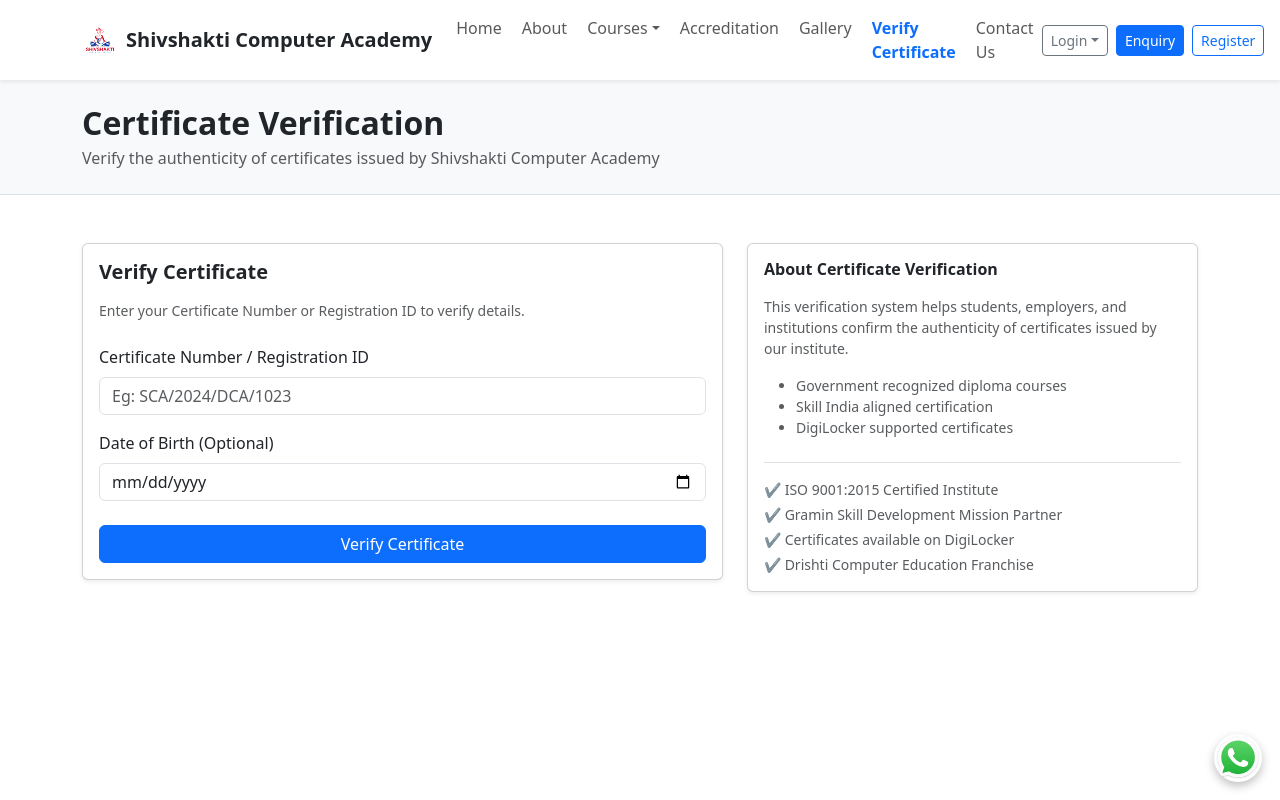
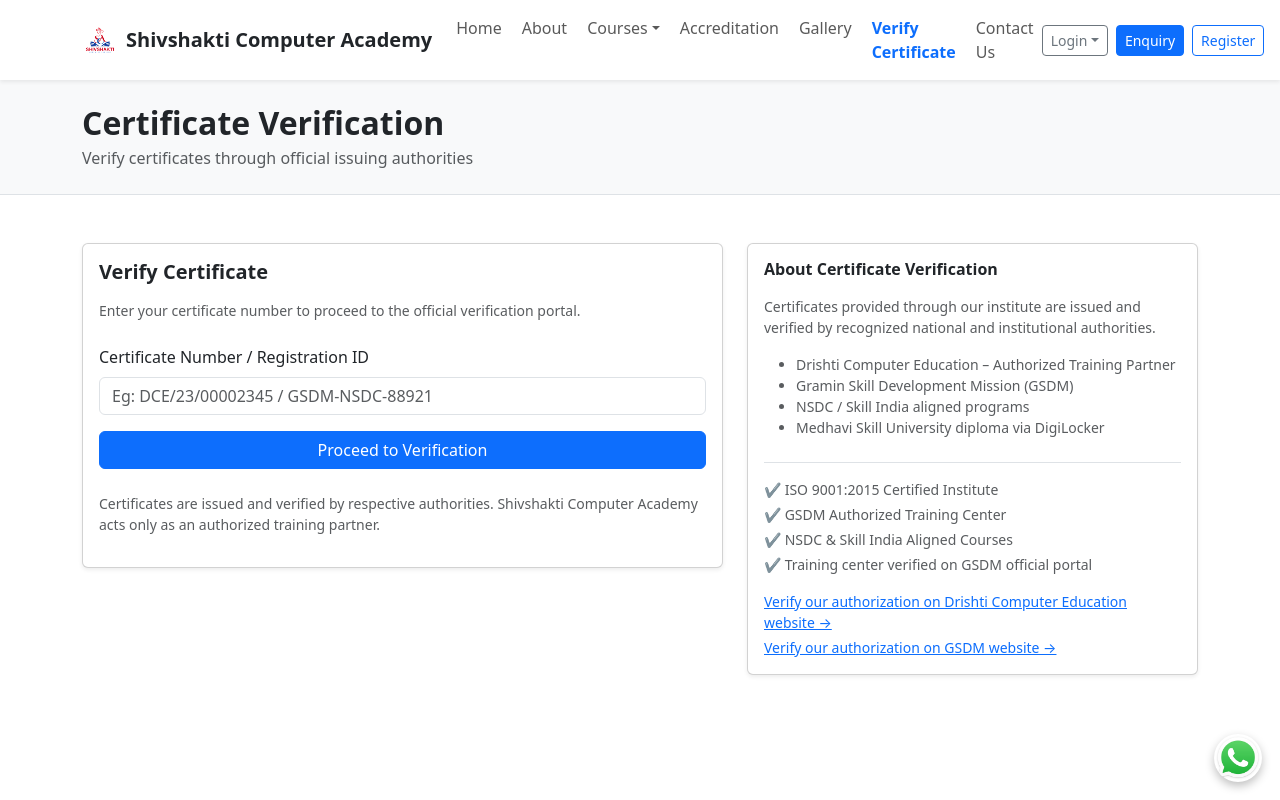
Before and after one commit to vikrambarman/sca-frontend_2.0.0, a React (Vite) app: page /certificate-verify in a window 1280 px wide. Shown: the top 800 px of the page. Built offline with nearby package versions, Linux system fonts and the light colour scheme.

Commit message:
Update Check Certification Methods

```diff
--- a/src/components/certificate/CertificateForm.jsx
+++ b/src/components/certificate/CertificateForm.jsx
@@ -1,4 +1,52 @@
+import { useState } from 'react'
+
+const PORTALS = [
+    {
+        name: 'Drishti Computer Education',
+        match: /DRISHTI|DCE/i,
+        url: 'https://drishticomputer.com/check-certificate-marksheet',
+        note: 'Certificate issued & verified by Drishti Computer Education'
+    },
+    {
+        name: 'Gramin Skill Development Mission (GSDM)',
+        match: /GSDM|GSM/i,
+        url: 'https://graminskill.in/condidate_Verify.aspx',
+        note: 'Authorized Training Center – Certificate verified on GSDM portal'
+    },
+    {
+        name: 'NSDC / Skill India',
+        match: /NSDC|SKILL/i,
+        url: 'https://www.nsdcindia.org',
+        note: 'Skill India aligned certificate'
+    },
+    {
+        name: 'DigiLocker (Medhavi Skill University)',
+        match: /DIPLOMA|MSU/i,
+        url: 'https://www.digilocker.gov.in',
+        note: 'University diploma available on DigiLocker'
+    }
+]
+
 const VerificationForm = () => {
+    const [certificateNo, setCertificateNo] = useState('')
+    const [result, setResult] = useState(null)
+
+    const submitHandler = (e) => {
+        e.preventDefault()
+
+        const cert = certificateNo.trim()
+        const authority = PORTALS.find(p => p.match.test(cert))
+
+        if (!authority) {
+            setResult({
+                error: 'Unable to identify certificate authority. Please contact the institute.'
+            })
+            return
+        }
+
+        setResult(authority)
+    }
+
     return (
         <div className="card shadow-sm">
             <div className="card-body">
@@ -6,29 +54,57 @@
                 <h5 className="fw-bold mb-3">Verify Certificate</h5>
 
                 <p className="small text-muted mb-4">
-                    Enter your Certificate Number or Registration ID to verify details.
+                    Enter your certificate number to proceed to the official verification portal.
                 </p>
 
-                <form>
+                <form onSubmit={submitHandler}>
                     <div className="mb-3">
-                        <label className="form-label">Certificate Number / Registration ID</label>
+                        <label className="form-label">
+                            Certificate Number / Registration ID
+                        </label>
                         <input
                             type="text"
                             className="form-control"
-                            placeholder="Eg: SCA/2024/DCA/1023"
                             required
+                            value={certificateNo}
+                            onChange={e => setCertificateNo(e.target.value)}
+                            placeholder="Eg: DCE/23/00002345 / GSDM-NSDC-88921"
                         />
                     </div>
 
-                    <div className="mb-4">
-                        <label className="form-label">Date of Birth (Optional)</label>
-                        <input type="date" className="form-control" />
-                    </div>
-
                     <button type="submit" className="btn btn-primary w-100">
-                        Verify Certificate
+                        Proceed to Verification
                     </button>
                 </form>
+
+                {/* RESULT */}
+                {result?.error && (
+                    <div className="alert alert-danger mt-4">
+                        {result.error}
+                    </div>
+                )}
+
+                {result?.name && (
+                    <div className="alert alert-info mt-4">
+                        <h6 className="fw-bold mb-1">{result.name}</h6>
+                        <p className="small mb-2">{result.note}</p>
+
+                        <a
+                            href={result.url}
+                            target="_blank"
+                            rel="noreferrer"
+                            className="btn btn-sm btn-outline-primary"
+                        >
+                            Go to Official Verification Portal
+                        </a>
+                    </div>
+                )}
+
+                {/* DISCLAIMER */}
+                <p className="small text-muted mt-4">
+                    Certificates are issued and verified by respective authorities.
+                    Shivshakti Computer Academy acts only as an authorized training partner.
+                </p>
 
             </div>
         </div>
--- a/src/components/certificate/verificationInfo.jsx
+++ b/src/components/certificate/verificationInfo.jsx
@@ -6,22 +6,46 @@
                 <h6 className="fw-bold mb-3">About Certificate Verification</h6>
 
                 <p className="small text-muted">
-                    This verification system helps students, employers, and institutions
-                    confirm the authenticity of certificates issued by our institute.
+                    Certificates provided through our institute are issued and verified
+                    by recognized national and institutional authorities.
                 </p>
 
                 <ul className="small text-muted mb-4">
-                    <li>Government recognized diploma courses</li>
-                    <li>Skill India aligned certification</li>
-                    <li>DigiLocker supported certificates</li>
+                    <li>Drishti Computer Education – Authorized Training Partner</li>
+                    <li>Gramin Skill Development Mission (GSDM)</li>
+                    <li>NSDC / Skill India aligned programs</li>
+                    <li>Medhavi Skill University diploma via DigiLocker</li>
                 </ul>
 
                 <div className="border-top pt-3 small text-muted">
                     <p className="mb-1">✔ ISO 9001:2015 Certified Institute</p>
-                    <p className="mb-1">✔ Gramin Skill Development Mission Partner</p>
-                    <p className="mb-1">✔ Certificates available on DigiLocker</p>
-                    <p className="mb-0">✔ Drishti Computer Education Franchise</p>
+                    <p className="mb-1">✔ GSDM Authorized Training Center</p>
+                    <p className="mb-1">✔ NSDC & Skill India Aligned Courses</p>
+                    <p className="mb-0">
+                        ✔ Training center verified on GSDM official portal
+                    </p>
                 </div>
+
+                <div className="mt-3 d-flex flex-column gap-1">
+                    <a
+                        href="https://drishticomputer.com/search_centre"
+                        target="_blank"
+                        rel="noreferrer"
+                        className="small"
+                    >
+                        Verify our authorization on Drishti Computer Education website →
+                    </a>
+
+                    <a
+                        href="https://graminskill.in/Find_Training_Center.aspx"
+                        target="_blank"
+                        rel="noreferrer"
+                        className="small"
+                    >
+                        Verify our authorization on GSDM website →
+                    </a>
+                </div>
+
 
             </div>
         </div>
--- a/src/layouts/StudentLayout.jsx
+++ b/src/layouts/StudentLayout.jsx
@@ -14,8 +14,9 @@
             <nav className="navbar navbar-light bg-white shadow-sm">
                 <div className="container">
                     <span className="fw-bold">
-                        Student Panel
+                        Student Dashboard
                     </span>
+
 
                     <div className="d-flex align-items-center gap-3">
                         <span className="small text-muted">
--- a/src/pages/CertificateVerify.jsx
+++ b/src/pages/CertificateVerify.jsx
@@ -7,7 +7,7 @@
     <>
       <PageHeader
         title="Certificate Verification"
-        subtitle="Verify the authenticity of certificates issued by Shivshakti Computer Academy"
+        subtitle="Verify certificates through official issuing authorities"
       />
 
       <section className="py-5">
--- /dev/null
+++ b/src/pages/student/CertificateVerificationGuide.jsx
@@ -0,0 +1,86 @@
+const CertificateVerificationGuide = ({ student }) => {
+    return (
+        <div className="card shadow-sm mb-4">
+            <div className="card-body">
+
+                <h5 className="fw-bold mb-2">
+                    How to Verify My Certificate
+                </h5>
+
+                <p className="small text-muted mb-3">
+                    Certificate verification depends on the authority through which
+                    your course was conducted.
+                </p>
+
+                <div className="table-responsive">
+                    <table className="table table-bordered table-sm small">
+                        <thead className="table-light">
+                            <tr>
+                                <th>Course Category</th>
+                                <th>Issued By</th>
+                                <th>Where to Verify</th>
+                                <th>Registration Number Used</th>
+                            </tr>
+                        </thead>
+                        <tbody>
+                            <tr>
+                                <td>Basic / Professional Courses</td>
+                                <td>Drishti Computer Education</td>
+                                <td>
+                                    <a
+                                        href="https://drishticomputereducation.com"
+                                        target="_blank"
+                                        rel="noreferrer"
+                                    >
+                                        Drishti Website
+                                    </a>
+                                </td>
+                                <td>Drishti Registration Number</td>
+                            </tr>
+
+                            <tr>
+                                <td>Skill / Advanced Courses</td>
+                                <td>GSDM (NSDC / Skill India)</td>
+                                <td>
+                                    <a
+                                        href="https://graminskill.in"
+                                        target="_blank"
+                                        rel="noreferrer"
+                                    >
+                                        GSDM / NSDC Portal
+                                    </a>
+                                </td>
+                                <td>GSDM / NSDC Registration Number</td>
+                            </tr>
+
+                            <tr>
+                                <td>Diploma Courses</td>
+                                <td>Medhavi Skill University</td>
+                                <td>
+                                    <a
+                                        href="https://www.digilocker.gov.in"
+                                        target="_blank"
+                                        rel="noreferrer"
+                                    >
+                                        DigiLocker
+                                    </a>
+                                </td>
+                                <td>Aadhaar-linked DigiLocker</td>
+                            </tr>
+                        </tbody>
+                    </table>
+                </div>
+
+                <div className="alert alert-warning small mt-3 mb-0">
+                    Your institute roll number and registration number are
+                    only for internal use on this portal.
+                    Official certificates are verified only on the respective
+                    authority websites mentioned above.
+                </div>
+
+            </div>
+        </div>
+    )
+}
+
+export default CertificateVerificationGuide
```
Also changed, not shown: src/pages/student/StudentDashboard.jsx (+7 -2 lines).
